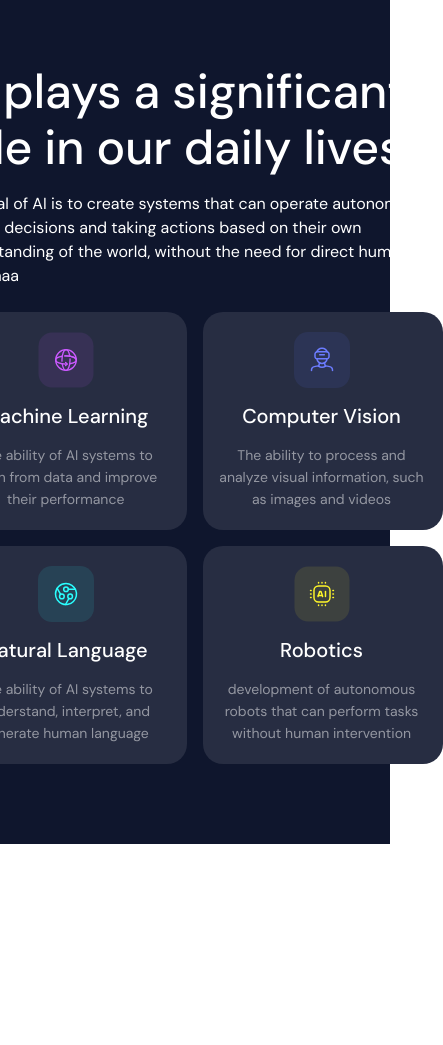
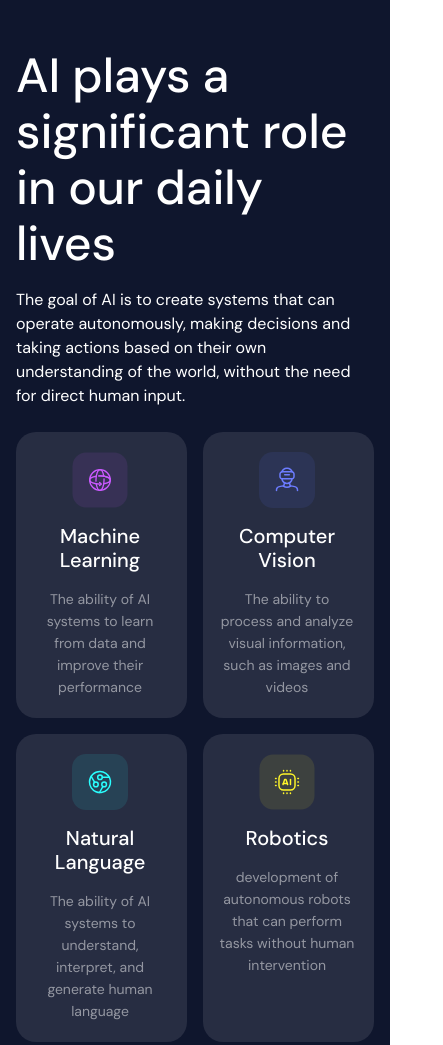
Before and after one commit to yehorStopkin/Sekcja-4-obszar-w-AI, a website built with Vite: page index.html in a window 390 px wide. Shown: the top 1045 px of the page, 443 px wide, since content can reach past the window. Before the commit the page ends 844 px from the top, so only its background shows below. Built offline with nearby package versions, Linux system fonts and the light colour scheme.

Commit message:
Styles changes Add dist to the gitignore

```diff
--- a/index.html
+++ b/index.html
@@ -15,7 +15,7 @@
 				<div class="home-page__title">AI plays a significant role in our daily lives</div>
 				<div class="home-page__description">
 					The goal of AI is to create systems that can operate autonomously, making decisions and taking
-					actions based on their own understanding of the world, without the need for direct human input. aaa
+					actions based on their own understanding of the world, without the need for direct human input.
 				</div>
 			</div>
 			<div class="home-page__right-side">
--- a/src/pages/home-page/styles/home-page.scss
+++ b/src/pages/home-page/styles/home-page.scss
@@ -20,16 +20,16 @@
 
 	& &__left-side {
 		color: var(--color-font-primary);
-		width: 467px;
+		max-width: 467px;
 		margin-right: 109px;
 
 		@media screen and (max-width: 834px) {
 			margin-right: 0;
-			width: 496px;
+			max-width: 496px;
 		}
 
 		@media screen and (max-width: 375px) {
-			width: 343px;
+			max-width: 343px;
 		}
 	}
 
--- a/src/pages/home-page/styles/homepage-card.scss
+++ b/src/pages/home-page/styles/homepage-card.scss
@@ -11,21 +11,23 @@
 	flex-direction: column;
 	align-items: center;
 	text-align: center;
+	max-width: 268px;
+	min-width: 200px;
 
 	&:hover {
-		transition: 0.1s;
-		box-shadow: 8px 10px 5px 2px var(--color-box-shadow-card);
-		background-color: var(--color-background-card-hovered);
 		cursor: pointer;
 	}
 
 	@media screen and (max-width: 834px) {
 		padding: 20px 17px 20px 14px;
 		border-radius: 20px;
+		max-width: 240px;
+		min-width: 160px;
 	}
 
 	@media screen and (max-width: 375px) {
 		padding: 20px;
+		max-width: 343px;
 	}
 
 	& &__image {
--- a/src/pages/home-page/styles/homepage-cards.scss
+++ b/src/pages/home-page/styles/homepage-cards.scss
@@ -1,14 +1,13 @@
 .homepage-cards {
 	display: grid;
 	gap: 31px 24px;
-	grid-template-columns: repeat(2, 268px);
+	grid-template-columns: repeat(2, 1fr);
 
 	@media screen and (max-width: 834px) {
 		gap: 16px;
-		grid-template-columns: repeat(2, 240px);
 	}
 
 	@media screen and (max-width: 375px) {
-		grid-template-columns: 343px;
+		grid-template-columns: 1fr;
 	}
 }
```
Also changed, not shown: dist/index.html, 1 other file.
